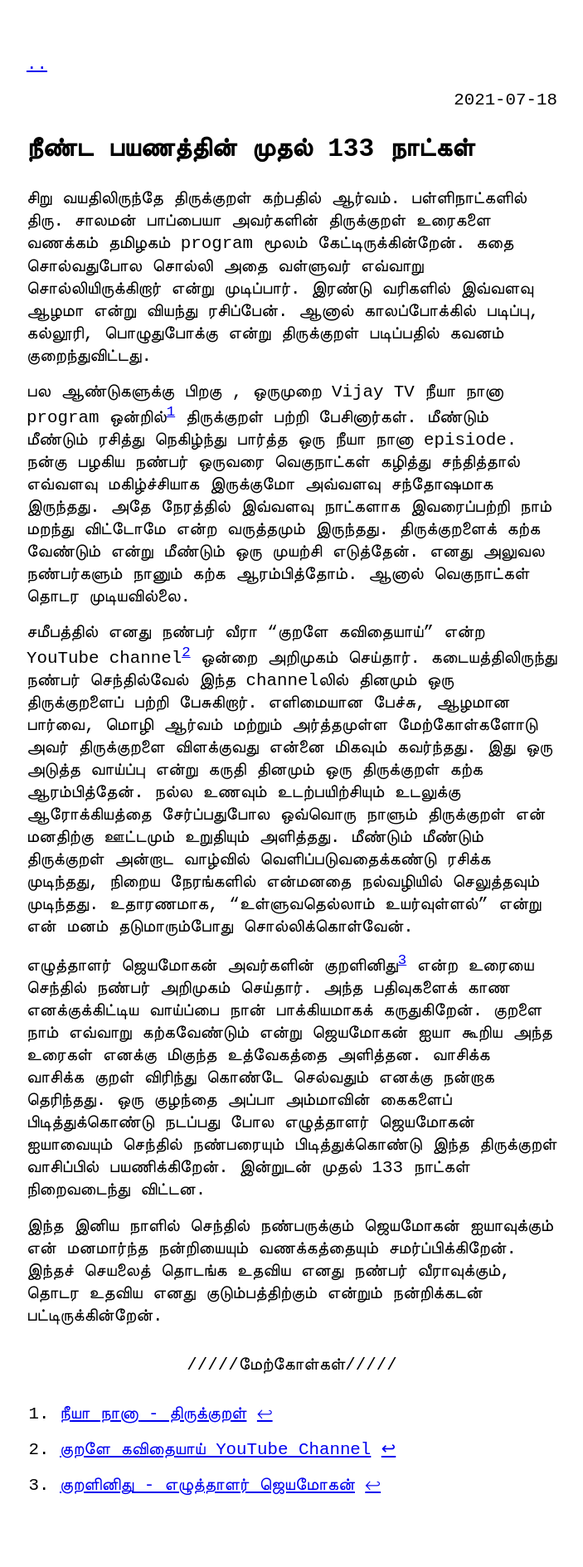
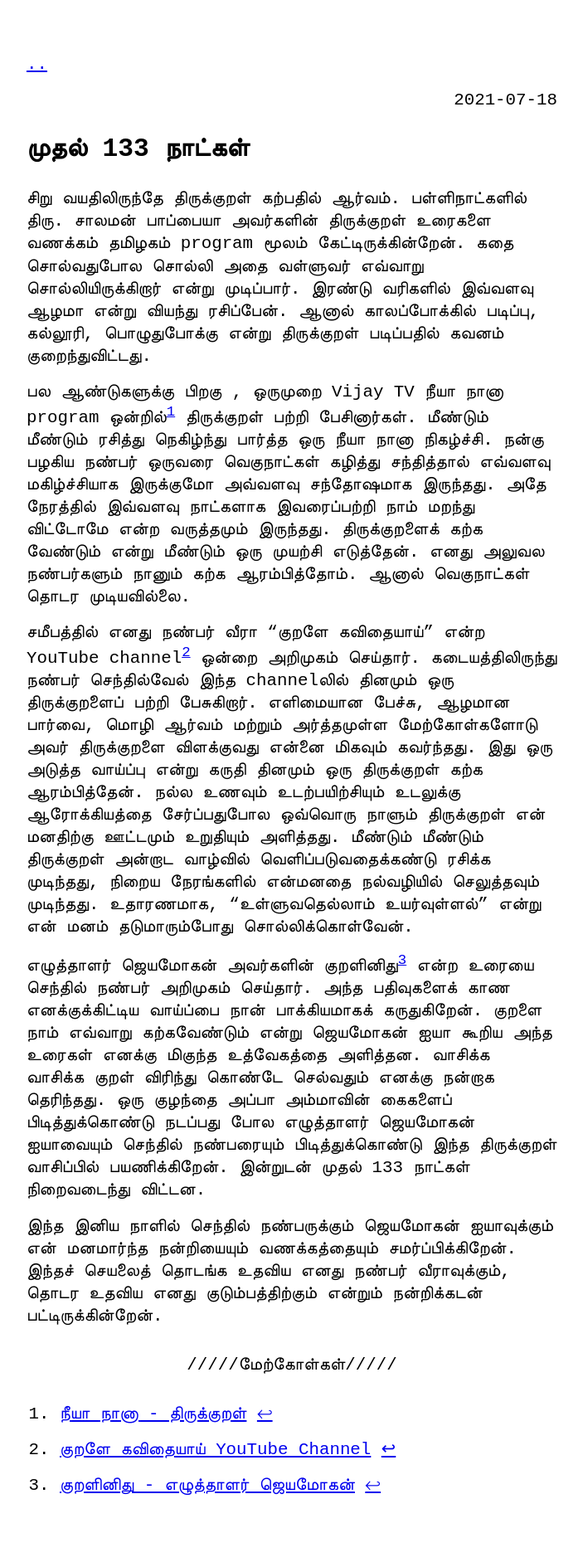
Before and after one commit to svnarumugam/svnarumugam.github.io, a Jekyll site: the page built from _posts/2021-07-18-muthal-133-naatkal.md, in a window 1280 px wide. Shown: the whole page at 83% size, without its empty margins (288-991 px from the left). Built offline with Jekyll 4.4.1, drawn with Linux system fonts in a browser that asks for light colours.

Commit message:
blogpost #6 typo and title correction

```diff
--- a/_posts/2021-07-18-neenda-payanathin-muthal-133-naatkal.md
+++ b/_posts/2021-07-18-muthal-133-naatkal.md
@@ -1,14 +1,14 @@
 ---
 layout: post
-title:  "நீண்ட பயணத்தின் முதல் 133 நாட்கள்"
+title:  "முதல் 133 நாட்கள்"
 category: learning
 ---
 
 சிறு வயதிலிருந்தே திருக்குறள் கற்பதில் ஆர்வம். பள்ளிநாட்களில் திரு. சாலமன் பாப்பையா அவர்களின் திருக்குறள் உரைகளை வணக்கம் தமிழகம் program மூலம் கேட்டிருக்கின்றேன். கதை சொல்வதுபோல சொல்லி அதை வள்ளுவர் எவ்வாறு சொல்லியிருக்கிறார் என்று முடிப்பார். இரண்டு வரிகளில் இவ்வளவு ஆழமா என்று வியந்து ரசிப்பேன். ஆனால் காலப்போக்கில் படிப்பு, கல்லூரி, பொழுதுபோக்கு என்று திருக்குறள் படிப்பதில் கவனம் குறைந்துவிட்டது.
 
-பல ஆண்டுகளுக்கு பிறகு , ஒருமுறை Vijay TV நீயா நானா program ஒன்றில்[^1] திருக்குறள் பற்றி பேசினார்கள். மீண்டும் மீண்டும் ரசித்து நெகிழ்ந்து பார்த்த ஒரு நீயா நானா episiode. நன்கு பழகிய நண்பர் ஒருவரை வெகுநாட்கள் கழித்து சந்தித்தால் எவ்வளவு மகிழ்ச்சியாக இருக்குமோ அவ்வளவு சந்தோஷமாக இருந்தது. அதே நேரத்தில் இவ்வளவு நாட்களாக இவரைப்பற்றி நாம் மறந்து விட்டோமே என்ற வருத்தமும் இருந்தது. திருக்குறளைக்  கற்க வேண்டும் என்று மீண்டும் ஒரு முயற்சி எடுத்தேன். எனது அலுவல நண்பர்களும் நானும் கற்க ஆரம்பித்தோம். ஆனால் வெகுநாட்கள் தொடர முடியவில்லை.
+பல ஆண்டுகளுக்கு பிறகு , ஒருமுறை Vijay TV நீயா நானா program ஒன்றில்[^1] திருக்குறள் பற்றி பேசினார்கள். மீண்டும் மீண்டும் ரசித்து நெகிழ்ந்து பார்த்த ஒரு நீயா நானா நிகழ்ச்சி. நன்கு பழகிய நண்பர் ஒருவரை வெகுநாட்கள் கழித்து சந்தித்தால் எவ்வளவு மகிழ்ச்சியாக இருக்குமோ அவ்வளவு சந்தோஷமாக இருந்தது. அதே நேரத்தில் இவ்வளவு நாட்களாக இவரைப்பற்றி நாம் மறந்து விட்டோமே என்ற வருத்தமும் இருந்தது. திருக்குறளைக்  கற்க வேண்டும் என்று மீண்டும் ஒரு முயற்சி எடுத்தேன். எனது அலுவல நண்பர்களும் நானும் கற்க ஆரம்பித்தோம். ஆனால் வெகுநாட்கள் தொடர முடியவில்லை.
 
-சமீபத்தில் எனது நண்பர் வீரா "குறளே கவிதையாய்" என்ற YouTube channel[^2] ஒன்றை அறிமுகம் செய்தார். கடையத்திலிருந்து நண்பர் செந்தில்வேல் இந்த channelலில் தினமும் ஒரு திருக்குறளைப் பற்றி பேசுகிறார். எளிமையான பேச்சு, ஆழமான பார்வை, மொழி ஆர்வம் மற்றும் அர்த்தமுள்ள மேற்கோள்களோடு அவர் திருக்குறளை விளக்குவது என்னை மிகவும் கவர்ந்தது. இது ஒரு அடுத்த வாய்ப்பு என்று கருதி தினமும் ஒரு திருக்குறள் கற்க ஆரம்பித்தேன். நல்ல உணவும் உடற்பயிற்சியும் உடலுக்கு ஆரோக்கியத்தை சேர்ப்பதுபோல ஒவ்வொரு நாளும் திருக்குறள் என் மனதிற்கு ஊட்டமும் உறுதியும் அளித்தது. மீண்டும் மீண்டும் திருக்குறள் அன்றாட வாழ்வில் வெளிப்படுவதைக்கண்டு ரசிக்க முடிந்தது, நிறைய நேரங்களில் என்மனதை நல்வழியில் செலுத்தவும் முடிந்தது. உதாரணமாக, "உள்ளுவதெல்லாம் உயர்வுள்ளல்" என்று என் மனம் தடுமாரும்போது  சொல்லிக்கொள்வேன்.
+சமீபத்தில் எனது நண்பர் வீரா "குறளே கவிதையாய்" என்ற YouTube channel[^2] ஒன்றை அறிமுகம் செய்தார். கடையத்திலிருந்து நண்பர் செந்தில்வேல் இந்த channelலில் தினமும் ஒரு திருக்குறளைப் பற்றி பேசுகிறார். எளிமையான பேச்சு, ஆழமான பார்வை, மொழி ஆர்வம் மற்றும் அர்த்தமுள்ள மேற்கோள்களோடு அவர் திருக்குறளை விளக்குவது என்னை மிகவும் கவர்ந்தது. இது ஒரு அடுத்த வாய்ப்பு என்று கருதி தினமும் ஒரு திருக்குறள் கற்க ஆரம்பித்தேன். நல்ல உணவும் உடற்பயிற்சியும் உடலுக்கு ஆரோக்கியத்தை சேர்ப்பதுபோல ஒவ்வொரு நாளும் திருக்குறள் என் மனதிற்கு ஊட்டமும் உறுதியும் அளித்தது. மீண்டும் மீண்டும் திருக்குறள் அன்றாட வாழ்வில் வெளிப்படுவதைக்கண்டு ரசிக்க முடிந்தது, நிறைய நேரங்களில் என்மனதை நல்வழியில் செலுத்தவும் முடிந்தது. உதாரணமாக, "உள்ளுவதெல்லாம் உயர்வுள்ளல்" என்று என் மனம் தடுமாரும்போது சொல்லிக்கொள்வேன்.
 
 எழுத்தாளர் ஜெயமோகன் அவர்களின் குறளினிது[^3] என்ற உரையை செந்தில் நண்பர் அறிமுகம் செய்தார். அந்த பதிவுகளைக் காண எனக்குக்கிட்டிய வாய்ப்பை நான் பாக்கியமாகக் கருதுகிறேன். குறளை நாம் எவ்வாறு கற்கவேண்டும் என்று ஜெயமோகன் ஐயா கூறிய அந்த உரைகள் எனக்கு மிகுந்த உத்வேகத்தை அளித்தன. வாசிக்க வாசிக்க குறள் விரிந்து கொண்டே செல்வதும் எனக்கு நன்றாக தெரிந்தது. ஒரு குழந்தை அப்பா அம்மாவின் கைகளைப் பிடித்துக்கொண்டு நடப்பது போல எழுத்தாளர் ஜெயமோகன் ஐயாவையும் செந்தில் நண்பரையும் பிடித்துக்கொண்டு இந்த திருக்குறள் வாசிப்பில் பயணிக்கிறேன். இன்றுடன் முதல் 133 நாட்கள் நிறைவடைந்து விட்டன.
 
```
